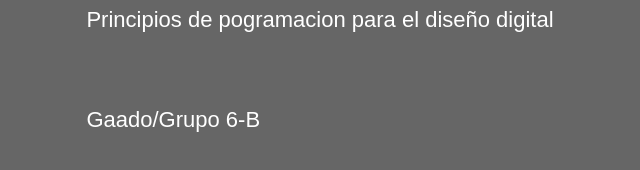
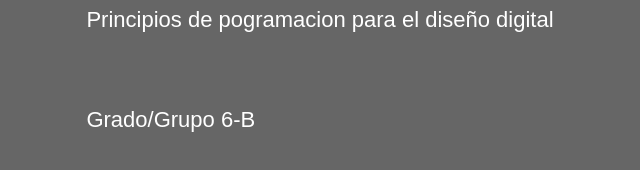
Before and after one commit to CarlosFlota/site, a plain HTML site: page index.html in a window 1280 px wide. Shown: the part 330-500 px from the top of the page, 10-650 px from the left. Drawn offline with Linux system fonts and the light colour scheme.

Commit message:
Update index.html

```diff
--- a/index.html
+++ b/index.html
@@ -22,7 +22,7 @@
                 <p>
 
 				<p>
-                <h1>Gaado/Grupo 6-B</h1>
+                <h1>Grado/Grupo 6-B</h1>
 
 
 			</div>
```
